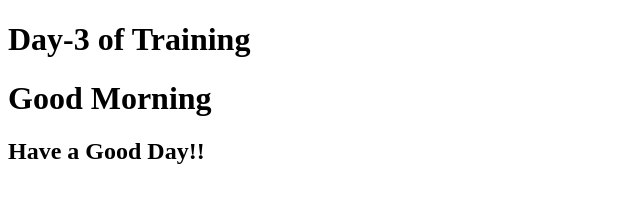
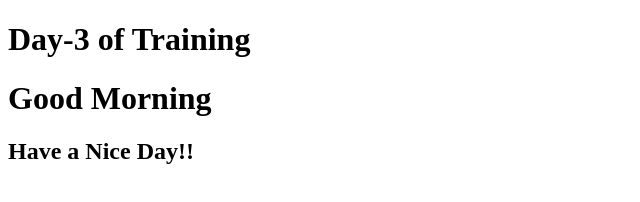
Before and after one commit to asmagazi/bootstrap_repo, a plain HTML site: page Day-3/Practicals/Practice/index3.html in a window 1280 px wide. Shown: the full height of the page, 0-640 px from the left. Drawn offline with Linux system fonts and the light colour scheme.

Commit message:
commit on changes in index3

```diff
--- a/Day-3/Practicals/Practice/index3.html
+++ b/Day-3/Practicals/Practice/index3.html
@@ -6,6 +6,6 @@
  </head>
  <body>
     <h1>Good Morning</h1>
-    <h2>Have a Good Day!!</h2>
+    <h2>Have a Nice Day!!</h2>
  </body>
 </html>
```
